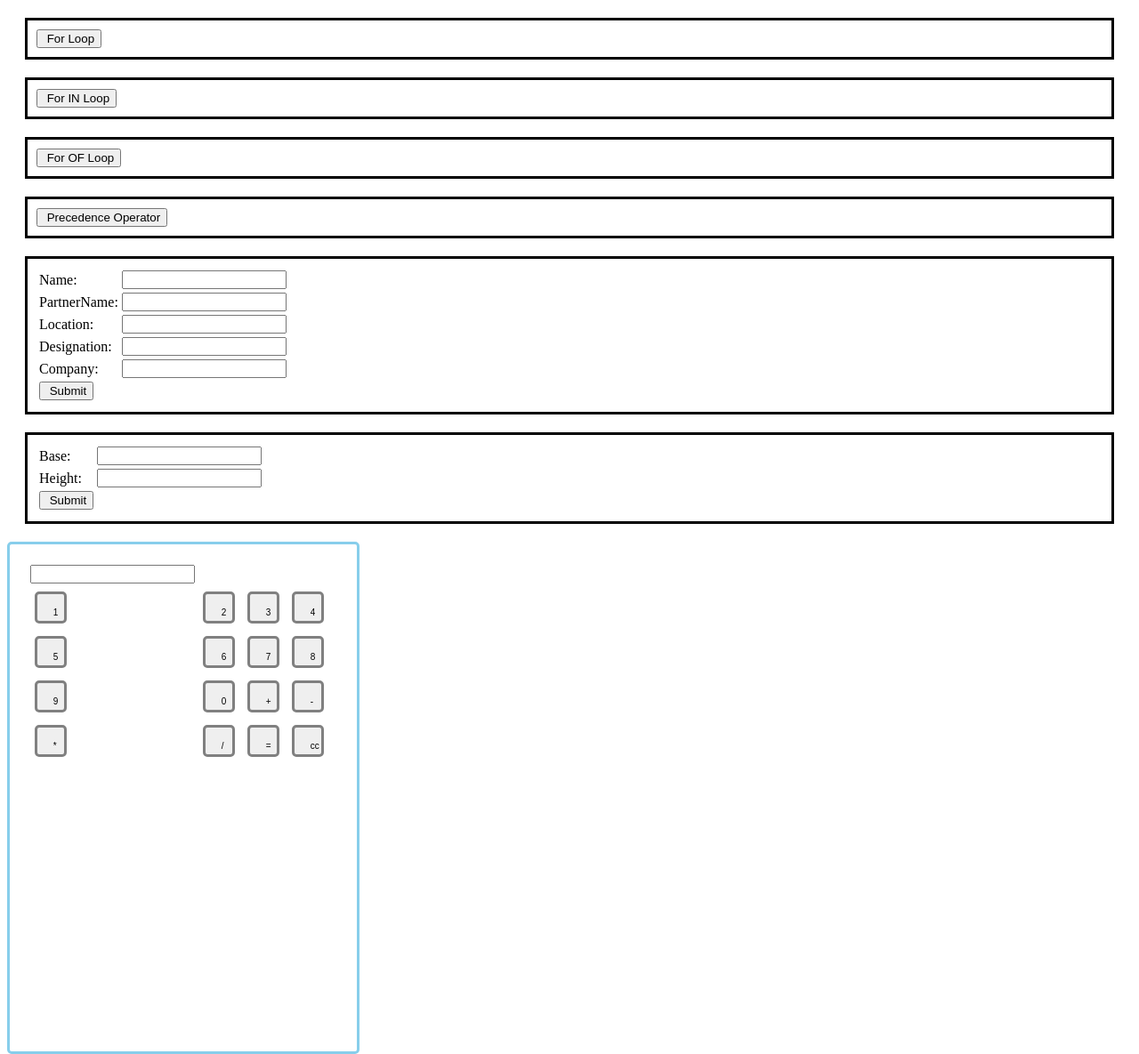
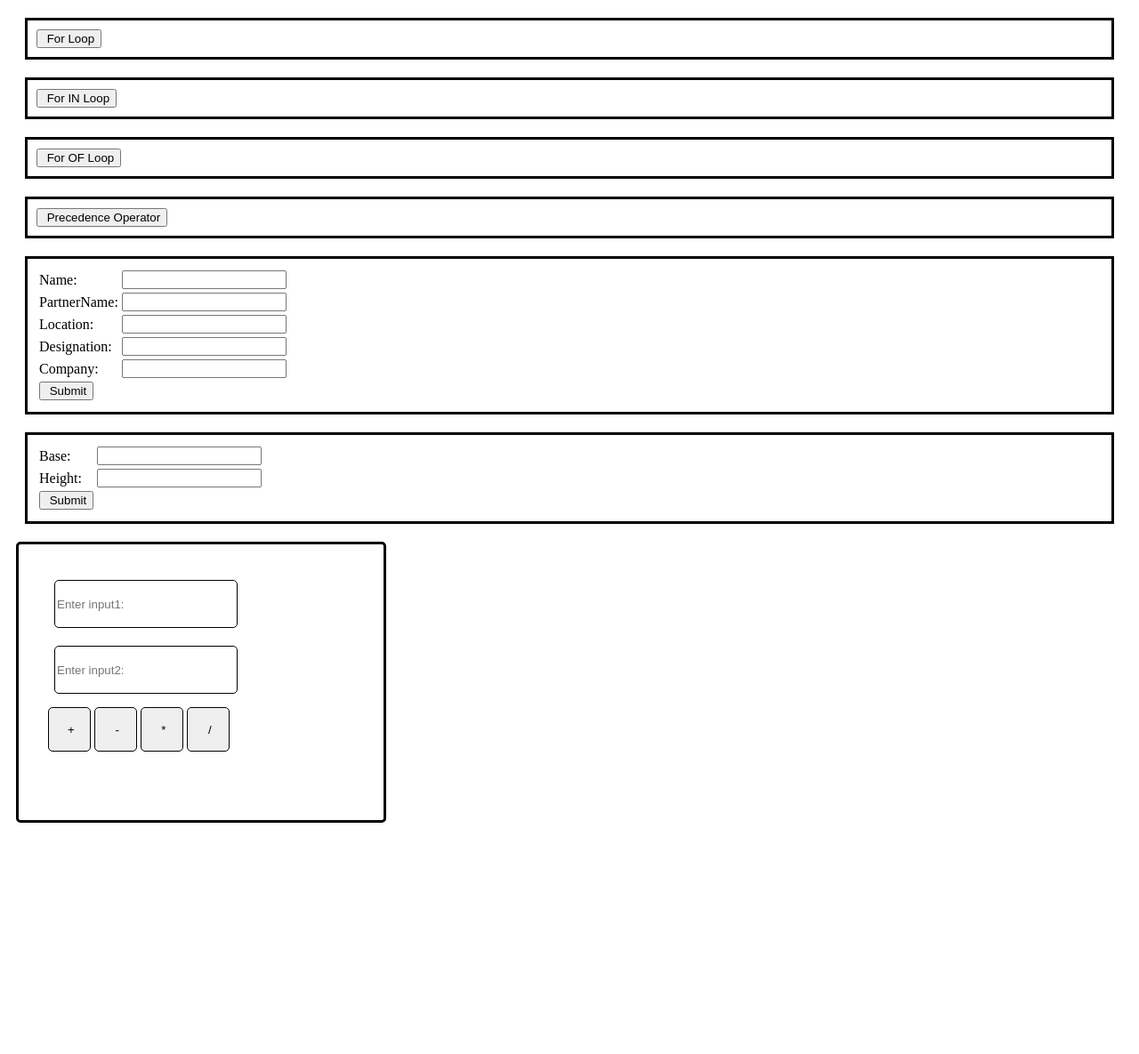
Before and after one commit to riyathomas30/JSAssignment, a plain HTML site: page index.html in a window 1280 px wide. Shown: the whole page at 89% size. After the commit the page ends 935 px from the top, so only its background shows below. Drawn offline with Linux system fonts and the light colour scheme.

Commit message:
add calc

```diff
--- a/index.html
+++ b/index.html
@@ -91,35 +91,21 @@
 
 
     <div class="calculator">
+
+        <input type="text" name="number1" id="number1" placeholder="Enter input1:" />
+        <input type="text" name="number2" id="number2" placeholder="Enter input2:" />
+
         <table>
             <tr>
-                <td> <input type="text" name="space" id="space" /></td>
             </tr>
+
             <tr>
-                <td> <input type="button" value=" 1" class="btn" /></td>
-                <td> <input type="button" value=" 2" class="btn" /> </td>
-                <td> <input type="button" value=" 3" class="btn" /></td>
-                <td> <input type="button" value=" 4" class="btn" /> </td>
 
-            </tr>
-            <tr>
-                <td> <input type="button" value=" 5" /> </td>
-                <td> <input type="button" value=" 6" /> </td>
-                <td> <input type="button" value=" 7" /> </td>
-                <td> <input type="button" value=" 8" /> </td>
+                <td> <input type="button" value=" +" onclick="calculate('+')" /> </td>
+                <td> <input type="button" value=" -" onclick="calculate('-')" /> </td>
+                <td> <input type="button" value=" *" onclick="calculate('*')" /> </td>
+                <td> <input type="button" value=" /" onclick="calculate('/')" /> </td>
 
-            </tr>
-            <tr>
-                <td> <input type="button" value=" 9" /> </td>
-                <td> <input type="button" value=" 0" /> </td>
-                <td> <input type="button" value=" +" /> </td>
-                <td> <input type="button" value=" -" /> </td>
-            </tr>
-            <tr>
-                <td> <input type="button" value=" *" /> </td>
-                <td> <input type="button" value=" /" /> </td>
-                <td> <input type="button" value=" =" /> </td>
-                <td> <input type="button" value=" cc"> </td>
             </tr>
         </table>
         <span id="output">
--- a/script.js
+++ b/script.js
@@ -6,8 +6,9 @@ function myFunction() {
     let company = document.getElementById("company");
     alert(company.value);
     if (name.value && partnername.value && location.value && designation.value && company.value) {
-        //name = name.replace('+', ' ');
+
         document.getElementById("loginData").innerHTML = 'Hi I am ' + name.value + 'and my partners name is ' + partnername.value + ' . I stay in ' + location.value + ' .I am working as ' + designation.value + ' in ' + company.value;
+        //alert('hi');
     }
 }
 function implementforinLoop() {
@@ -36,8 +37,8 @@ function implementforofLoop() {
         dataobj += `${indexobj} = ${detailsobj[indexobj]}<br>`;
 
     }
-    document.getElementById("forofLoopObject").innerHTML = '<br>FOR OF LOOP IN OBJECT<br>' + dataobj;
-    */
+    document.getElementById("forofLoopObject").innerHTML = '<br>FOR OF LOOP IN OBJECT<br>' + dataobj;*/
+
     let detailsarray = ["Riya", "Thomas", "Mauritius", "Software Engineer"];
     let dataarray = '';
     for (let indexarray of detailsarray) {
@@ -74,26 +75,21 @@ function calculateArea() {
         document.getElementById("triangleArea").innerHTML = 'Area of the triangle :' + areaValue;
     }
 }
-/*function getQueryVariable(variable) {
-    let query = window.location.search.substring(1);
-    let vars = query.split("&");
-    for (let i = 0; i < vars.length; i++) {
-        let pair = vars[i].split("=");
-        if (pair[0] == variable) {
-            return pair[1];
-        }
-    }
-}*/
 
-function calculateValues() {
-    if (document.getElementsByClassName('btn').clicked == true) {
-        alert("button was clicked");
 
-        // let a =
-        // alert(a);
+function calculate(value) {
+    let operator = value;
+    const number1 = document.getElementById('number1').value;
+    const number2 = document.getElementById('number2').value;
+    let result = '';
 
-        //let sideA = document.getElementsByTagName(HTMLButtonElement);
+    switch (operator) {
 
-        // alert(sideA);
-    }
+        case '*': result = number1 * number2; break;
+        case '+': result = Number(number1) + Number(number2); break;
+        case '-': result = number1 - number2; break;
+        case '/': result = number1 / number2; break;
+    };
+
+    document.getElementById("output").innerHTML = "Result is " + result;
 }
--- a/styles.css
+++ b/styles.css
@@ -7,24 +7,28 @@
 
 .calculator {
     width: 350px;
-    height: 530px;
-    margin: 0px;
-    border: 3px solid skyblue;
+    height: 250px;
+    margin: 10px;
+    border: 3px solid;
     border-radius: 5px;
-    padding: 20px;
+    padding: 30px;
 }
 
-    .calculator td {
-        margin-right: 0px;
+    .calculator [type=button] {
+        color: black;
+        border: solid black 0.5px;
+        width: 48px;
+        border-radius: 5px;
+        height: 50px;
+        outline: none;
     }
 
-    .calculator [type=button] {
-        width: 20px;
-        height: 20px;
-        color: #000000;
-        border: 3px solid gray;
+    .calculator [type=text] {
+        color: black;
+        border: solid black 0.5px;
+        width: 200px;
         border-radius: 5px;
-        padding: 15px;
-        margin: 5px;
-        font-size: 10px;
+        height: 50px;
+        outline: none;
+        margin: 10px;
     }
```
